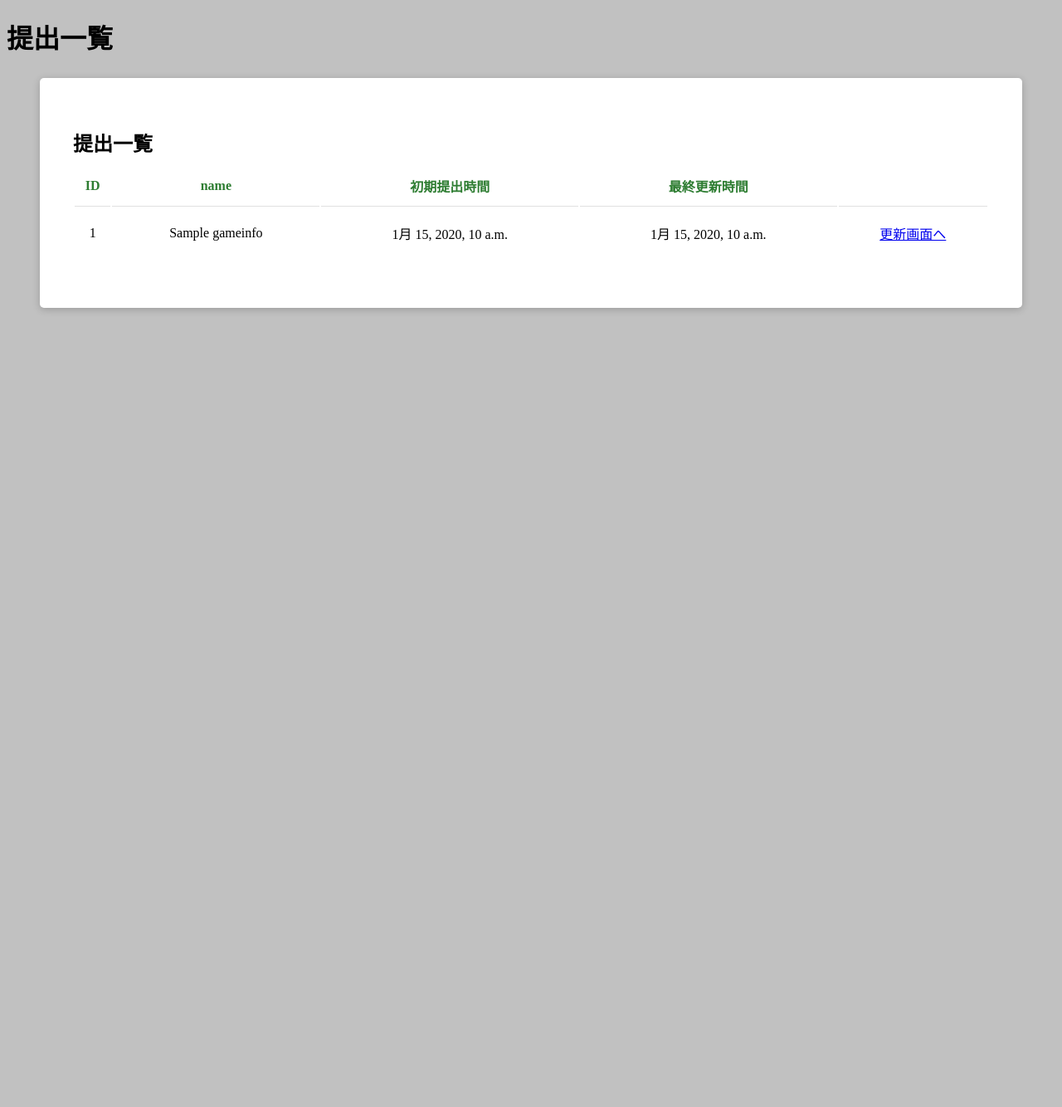
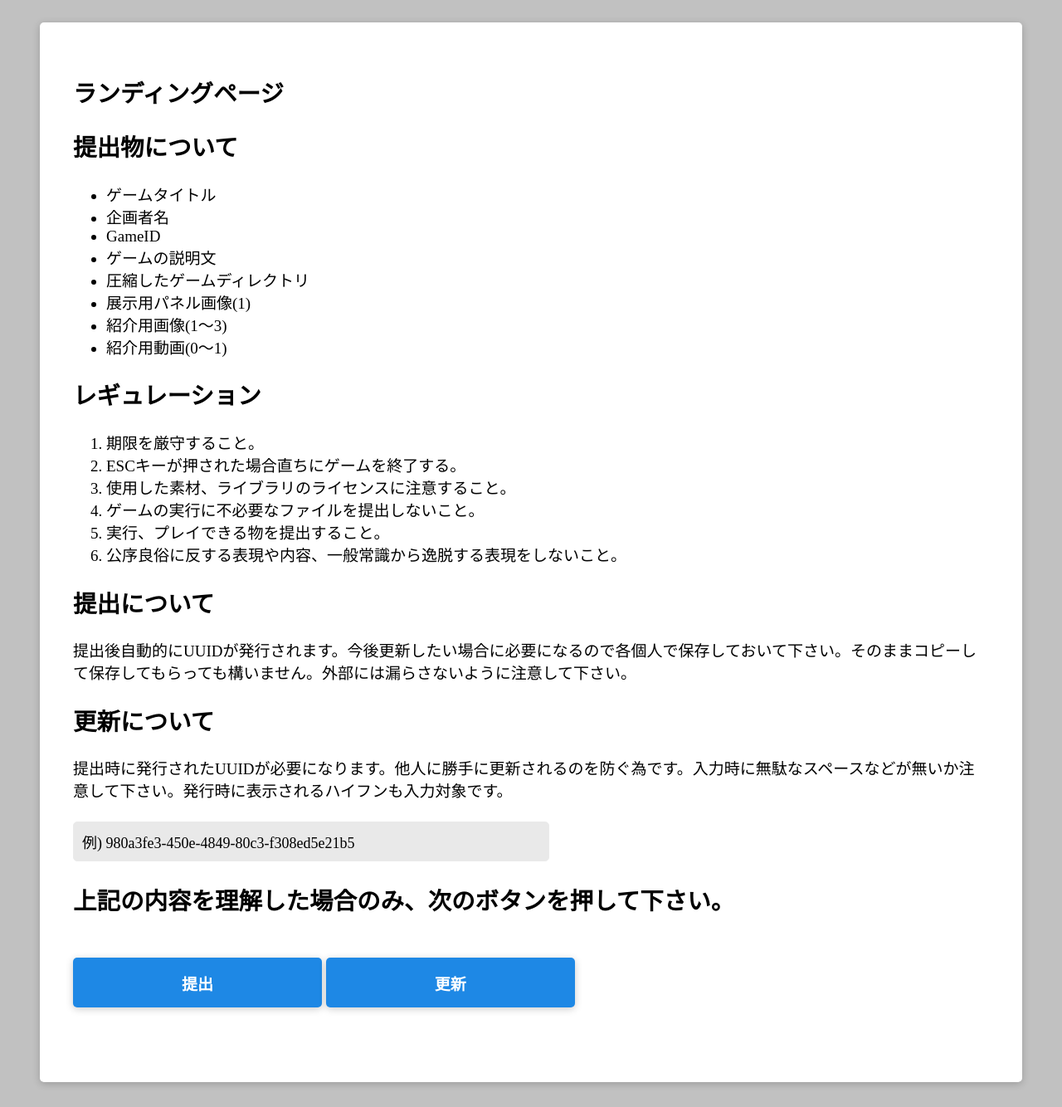
Before and after one commit to su-u/SofmeGameRegister-, a Django app: page / in a window 1280 px wide. Shown: the whole page at 83% size. Before the commit the page ends 375 px from the top, so only its background shows below. Run offline with Django 3.2, Linux system fonts and the light colour scheme; tables that the repository leaves empty hold one stand-in row (values such as "Sample post").

Commit message:
update lp

```diff
--- a/SofmeGameRegister/gameregister/static/gameregister/css/index.css
+++ b/SofmeGameRegister/gameregister/static/gameregister/css/index.css
@@ -1,6 +1,7 @@
 body {
     font-family: 'Noto Sans Japanese';
     background-color:#c1c1c1;
+    font-size:19px;
 }
 
 .errorlist {
@@ -93,18 +94,24 @@ input[type="checkbox"]:checked + label::before {
 }
 
 
-.formsend input[type=submit] {
-    background: #1E88E5 url(../img/baseline_send_white_24dp.png) 80% center no-repeat;
+.formsend input[type=submit], .button {
+    background-color: #1E88E5;
     border: none;
     border-radius: 5px;
     transition: 0.2s ease-in-out;
     font-weight: 900;
     color: #fff;
     cursor: pointer;
+    box-shadow: 0 2px 10px rgba(0, 0, 0, 0.2);
+    font-size: 100%;
+    height: 60px;
+    width: 300px;
+}
+
+.formsend input[type=submit] {
+    background: #1E88E5 url(../img/baseline_send_white_24dp.png) 80% center no-repeat;
     height: 50px;
     width: 180px;
-    box-shadow: 0 2px 10px rgba(0, 0, 0, 0.2);
-    font-size: 100%;
 }
 
 .formsend input[type=submit]:hover {
@@ -156,3 +163,19 @@ tbody tr td {
     border-top: 1px solid rgba(0,0,0,.12);
     margin: 30px 30px;
 }
+
+/*lp*/
+.lp-button{
+    margin-top:50px;
+    margin-bottom:50px;
+}
+.highlight {
+    font-size: 18px;
+    width:50%;
+    border: 1px solid #EAEAEA;
+    background: #e9e9e9;
+    overflow: auto;
+    border-radius: 5px;
+    margin: 25px 0;
+    padding: 10px;
+}
--- a/SofmeGameRegister/gameregister/templates/gameregister/gameregisterform.html
+++ b/SofmeGameRegister/gameregister/templates/gameregister/gameregisterform.html
@@ -83,7 +83,7 @@
                         {{ form.movie }}
                     </div>
                     <div class="formsend">
-                        <input type="submit" value="送信">
+                        <input class="button" type="submit" value="送信">
                     </div>
                 </form>
             </div>
--- a/SofmeGameRegister/gameregister/templates/gameregister/index.html
+++ b/SofmeGameRegister/gameregister/templates/gameregister/index.html
@@ -2,7 +2,6 @@
 {% load static %}
 
 {% block body %}
-<h1>{{title}}</h1>
 <p>{{message|safe}}</p>
 <section class="content">
     <div class="container-fluid">
--- a/SofmeGameRegister/gameregister/templates/gameregister/lp.html
+++ b/SofmeGameRegister/gameregister/templates/gameregister/lp.html
@@ -30,6 +30,19 @@
                     <li>実行、プレイできる物を提出すること。</li>
                     <li>公序良俗に反する表現や内容、一般常識から逸脱する表現をしないこと。</li>
                 </ol>
+                <h2>提出について</h2>
+                <p>提出後自動的にUUIDが発行されます。今後更新したい場合に必要になるので各個人で保存しておいて下さい。そのままコピーして保存してもらっても構いません。外部には漏らさないように注意して下さい。</p>
+                <h2>更新について</h2>
+                <p>提出時に発行されたUUIDが必要になります。他人に勝手に更新されるのを防ぐ為です。入力時に無駄なスペースなどが無いか注意して下さい。発行時に表示されるハイフンも入力対象です。</p>
+                <p class="highlight">
+                    例)
+                    980a3fe3-450e-4849-80c3-f308ed5e21b5
+                </p>
+            </div>
+            <h2>上記の内容を理解した場合のみ、次のボタンを押して下さい。</h2>
+            <div class="lp-button">
+                <button class="button" onClick="location.href='/register'">提出</button>
+                <button class="button" onClick="location.href='/index'">更新</button>
             </div>
         </div>
     </div>
--- a/SofmeGameRegister/gameregister/urls.py
+++ b/SofmeGameRegister/gameregister/urls.py
@@ -7,6 +7,6 @@ urlpatterns = [
     url("^register$", views.GameInfoView, name = "GameInfoView"),
     url(r"^complete", views.complete, name = "complete"),
     url(r"^edit/(?P<editing_id>\d+)/$", views.edit, name="edit"),
-    url(r"^$", views.index, name="index"),
-    url(r"^lp$", views.lp, name = "lp"),
+    url(r"^index$", views.index, name="index"),
+    url(r"^$", views.lp, name = "lp"),
 ]
```
